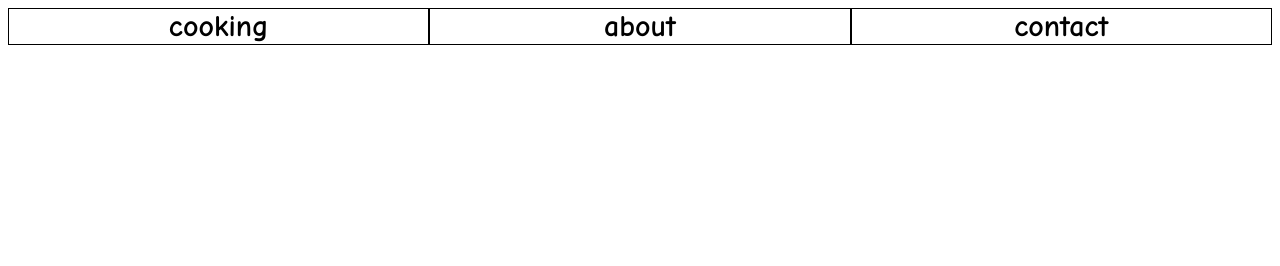
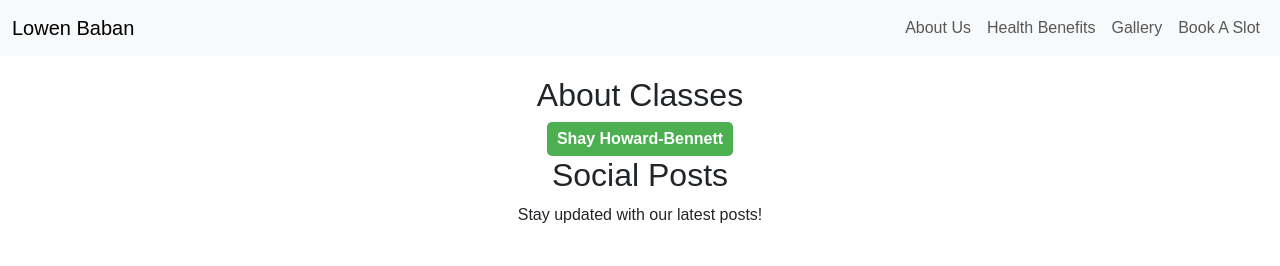
Before and after one commit to MuNgTuNg/website, a plain HTML site: page src/html/index.html in a window 1280 px wide. Drawn offline with nearby package versions, Linux system fonts and the light colour scheme; files that its build step writes are made by us from their sources.

Commit message:
Update index.html

```diff
--- a/src/html/index.html
+++ b/src/html/index.html
@@ -1,19 +1,68 @@
-<!doctype html>
-<html>
-    <head>
-        <title>Website1</title>
-
-        <link rel="stylesheet" href="/../css/index.css" />
-
-    </head>
-    <body>
-        <div class="navBar">
-            <div class="navBarEntry" id="one"><h2>cooking</h2></div>
-            <div class="navBarEntry" id="two"><h2>about</h2></div>
-            <div class="navBarEntry" id="three"><h2>contact</h2></div>
+<!DOCTYPE html>
+<html lang="en">
+<head>
+    <meta charset="UTF-8">
+    <meta name="viewport" content="width=device-width, initial-scale=1.0">
+    <title>Lowen Baban Classes</title>
+    <link href="https://cdn.jsdelivr.net/npm/bootstrap@5.3.0/dist/css/bootstrap.min.css" rel="stylesheet">
+    <style>
+        body {
+            font-family: Arial, sans-serif;
+            margin: 0;
+            padding: 0;
+            text-align: center;
+            background-color: #fff;
+        }
+        .content {
+            padding: 20px;
+        }
+        .profile {
+            display: flex;
+            align-items: center;
+            justify-content: center;
+        }
+        .profile .name {
+            background: #4caf50;
+            color: white;
+            padding: 5px 10px;
+            border-radius: 5px;
+            font-weight: bold;
+        }
+    </style>
+</head>
+<body>
+    <nav class="navbar navbar-expand-lg navbar-light bg-light">
+        <div class="container-fluid">
+            <a class="navbar-brand" href="#">Lowen Baban</a>
+            <button class="navbar-toggler" type="button" data-bs-toggle="collapse" data-bs-target="#navbarNav" aria-controls="navbarNav" aria-expanded="false" aria-label="Toggle navigation">
+                <span class="navbar-toggler-icon"></span>
+            </button>
+            <div class="collapse navbar-collapse" id="navbarNav">
+                <ul class="navbar-nav ms-auto">
+                    <li class="nav-item">
+                        <a class="nav-link" href="#about">About Us</a>
+                    </li>
+                    <li class="nav-item">
+                        <a class="nav-link" href="#benefits">Health Benefits</a>
+                    </li>
+                    <li class="nav-item">
+                        <a class="nav-link" href="#gallery">Gallery</a>
+                    </li>
+                    <li class="nav-item">
+                        <a class="nav-link" href="#booking">Book A Slot</a>
+                    </li>
+                </ul>
+            </div>
         </div>
+    </nav>
+    <div class="content">
+        <h2>About Classes</h2>
+        <div class="profile">
+            <span class="name">Shay Howard-Bennett</span>
+        </div>
+        <h2>Social Posts</h2>
+        <p>Stay updated with our latest posts!</p>
     </div>
-    <script src="../js/index.js"></script>
-
-    </body>
+    <script src="https://cdn.jsdelivr.net/npm/bootstrap@5.3.0/dist/js/bootstrap.bundle.min.js"></script>
+</body>
 </html>
```
